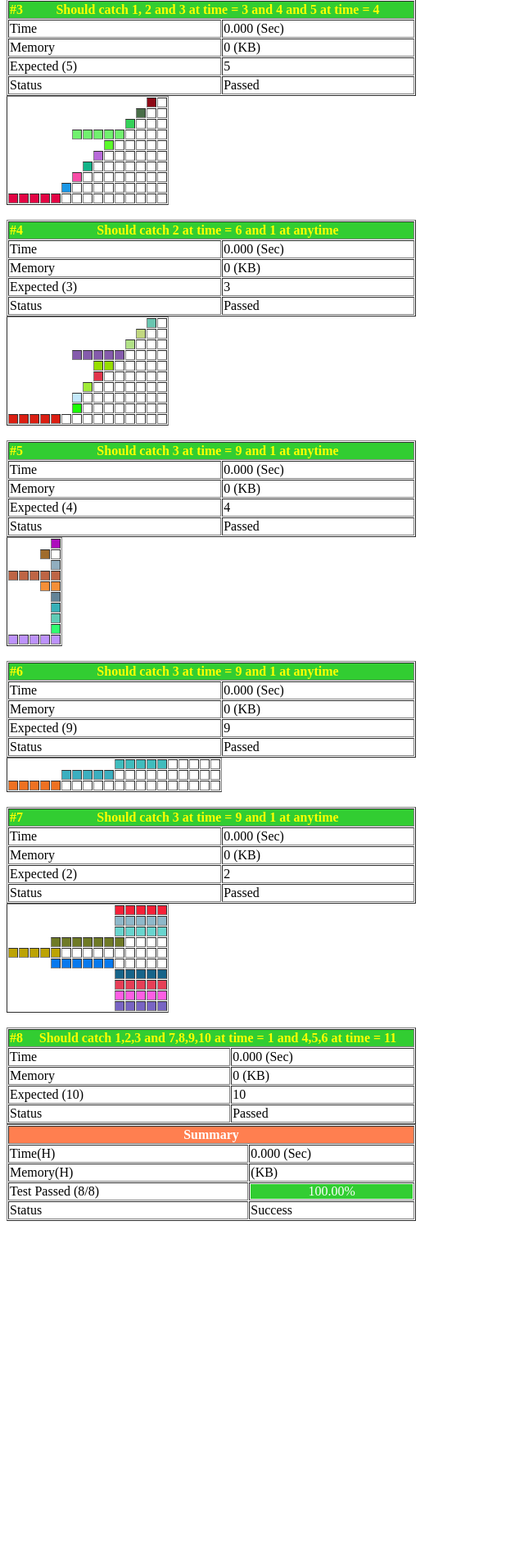
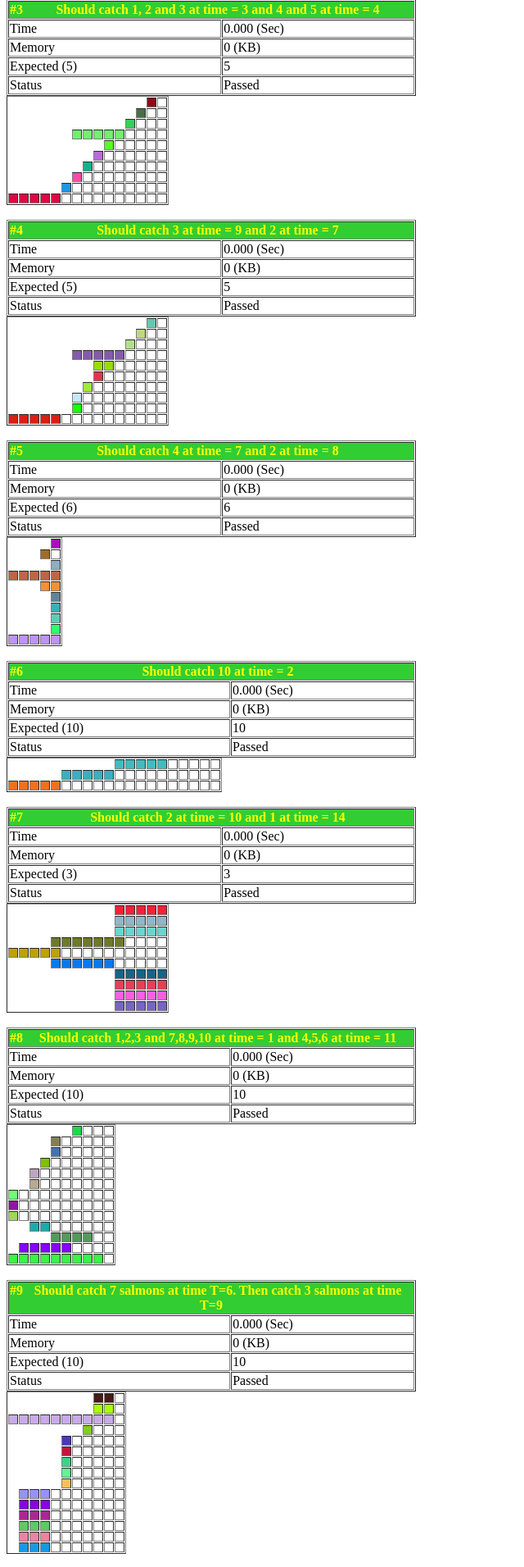
Before and after one commit to ravindrasinghinbox/dev, a PHP site: page /bob-the-bear/index.php in a window 1280 px wide. Shown: the part 451-2362 px from the top of the page at 82% size, without its empty margins (0-640 px from the left). Before the commit the page ends 1940 px from the top, so only its background shows below. Run offline with PHP 8.4, Linux system fonts and the light colour scheme.

Commit message:
Completed bob-the-bear game

```diff
--- a/bob-the-bear/index.php
+++ b/bob-the-bear/index.php
@@ -22,30 +22,31 @@ function findMaximumFishes($input = array()){
 
     for($i = 0; $i < $uniqueTimesLen; $i++){
         for($j = 0; $j < $timesLen; $j++){
-            if($uniqueTimes[$i] == $times[$j]
-            || ($uniqueTimes[$i] < $lens[$j]+$times[$j] && $uniqueTimes[$i] > $times[$j])){
+            // Find fish which are in first,last and middle.
+            if(($uniqueTimes[$i] == $times[$j])
+            || ($uniqueTimes[$i] < $lens[$j]+$times[$j] && $uniqueTimes[$i] > $times[$j])
+            || ($uniqueTimes[$i] == $lens[$j]+$times[$j] || $uniqueTimes[$i] == $times[$j])
+            ){
 
                 $fishCollection[$uniqueTimes[$i]][] = $j+1;
             }
         }
     }
+
     $fishCollectionCount = array();
     foreach ($fishCollection as $key => $value) {
 
         $fishCollectionCount[$key] = count($value);
         foreach ($fishCollection as $key1 => $value1) {
 
-            $intersect = array_intersect($value,$value1);
-            if(empty($intersect))
+            $matchCount = count(array_unique(array_merge($value,$value1)));
+            if($fishCollectionCount[$key] < $matchCount)
             {
-                $matchCount = count($value)+count($value1);
-                if($fishCollectionCount[$key] < $matchCount)
-                {
-                    $fishCollectionCount[$key] = $matchCount;
-                }
+                $fishCollectionCount[$key] = $matchCount;
             }
         }
     }
+
     return max($fishCollectionCount);
 }
 
--- a/bob-the-bear/tests/indexTest.php
+++ b/bob-the-bear/tests/indexTest.php
@@ -43,8 +43,8 @@ class Test extends Summary
                     'len' => '1 1 1 5 1 1 1 1 1 5',
                     'time' => '1 2 3 4 5 6 7 8 9 10'
                 ],
-                "expect" => 3,
-                "msg" => "Should catch 2 at time = 6 and 1 at anytime"
+                "expect" => 5,
+                "msg" => "Should catch 3 at time = 9 and 2 at time = 7"
             ),
             array(
                 "input" => [
@@ -52,8 +52,8 @@ class Test extends Summary
                     'len' => '1 1 1 5 2 1 1 1 1 5',
                     'time' => '1 2 3 4 5 6 7 8 8 10'
                 ],
-                "expect" => 4,
-                "msg" => "Should catch 3 at time = 9 and 1 at anytime"
+                "expect" => 6,
+                "msg" => "Should catch 4 at time = 7 and 2 at time = 8"
             ),
             array(
                 "input" => [
@@ -61,8 +61,8 @@ class Test extends Summary
                     'len' => '1 1 1 5 2 1 1 1 1 5',
                     'time' => '0 1 0 0 0 0 0 0 0 0'
                 ],
-                "expect" => 9,
-                "msg" => "Should catch 3 at time = 9 and 1 at anytime"
+                "expect" => 10,
+                "msg" => "Should catch 10 at time = 2"
             ),
             array(
                 "input" => [
@@ -70,8 +70,8 @@ class Test extends Summary
                     'len' => '5 5 5',
                     'time' => '5 10 15'
                 ],
-                "expect" => 2,
-                "msg" => "Should catch 3 at time = 9 and 1 at anytime"
+                "expect" => 3,
+                "msg" => "Should catch 2 at time = 10 and 1 at time = 14"
             ),
             array(
                 "input" => [
@@ -81,6 +81,24 @@ class Test extends Summary
                 ],
                 "expect" => 10,
                 "msg" => "Should catch 1,2,3 and 7,8,9,10 at time = 1 and 4,5,6 at time = 11"
+            ),
+            array(
+                "input" => [
+                    'size' => '13',
+                    'len' => '1 1 1 1 1 1 1 1 1 2 4 5 9',
+                    'time' => '3 5 5 6 7 7 9 9 9 6 2 4 1'
+                ],
+                "expect" => 10,
+                "msg" => "Should catch 7 salmons at time T=6. Then catch 3 salmons at time T=9"
+            ),
+            array(
+                "input" => [
+                    'size' => '15',
+                    'len' => '2 2 10 1 1 1 1 1 1 3 3 3 3 3 3',
+                    'time' => '1 1 1 3 5 5 5 5 5 7 7 7 7 7 7'
+                ],
+                "expect" => 12,
+                "msg" => "Should catch 6 salmons at time T=6. Then catch 6 salmons at time T=8"
             ),
         );
     }
```
